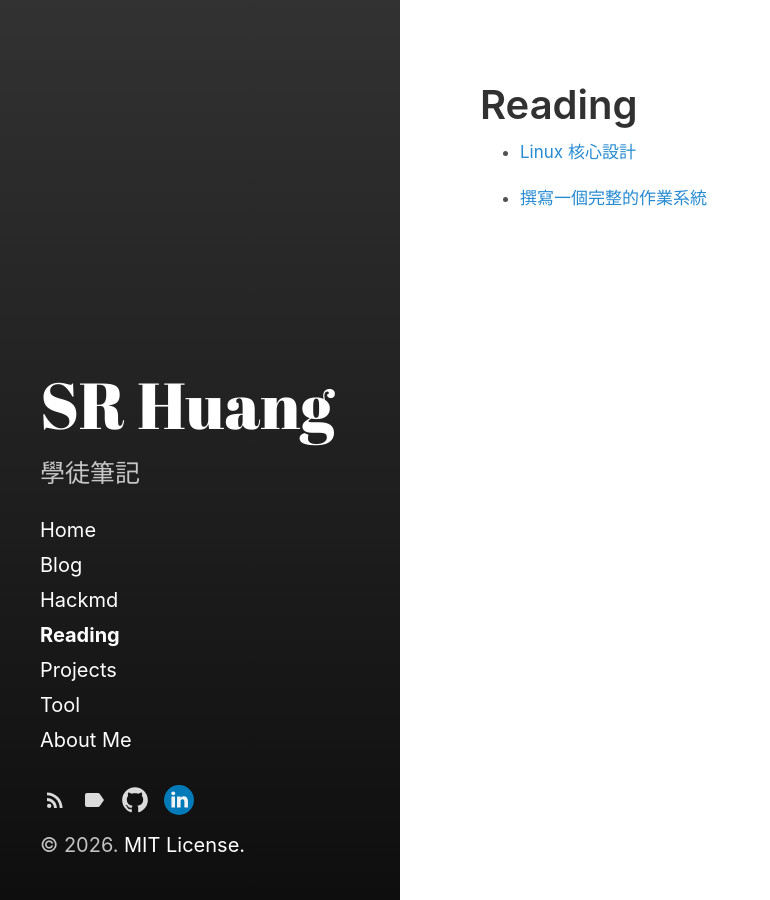
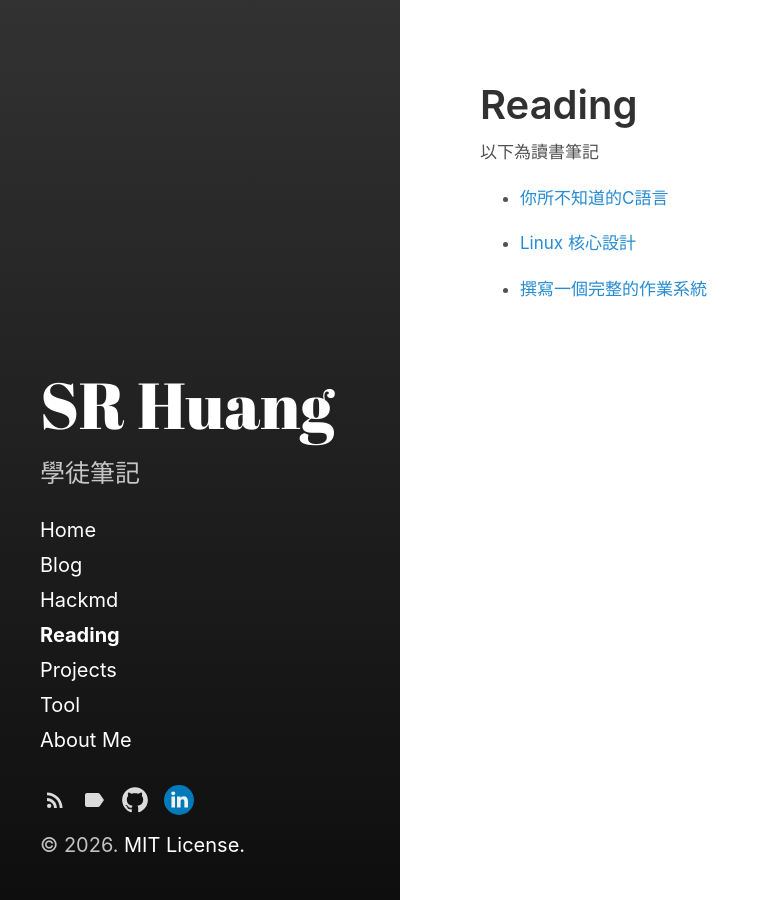
Before and after one commit to srhuang/srhuang.github.io, a Jekyll site: the page built from reading.md, in a window 1280 px wide. Shown: the whole page, without its empty margins (0-770 px from the left). Built offline with Jekyll 4.4.1, drawn with Linux system fonts in a browser that asks for light colours.

Commit message:
新增「你所不知道的C語言」

```diff
--- a/reading.md
+++ b/reading.md
@@ -4,6 +4,9 @@ title: Reading
 sidebar_link: true
 sidebar_sort_order: 1
 ---
+以下為讀書筆記
+
+* [你所不知道的C語言](https://hackmd.io/@srhuang/ByDnQEUt1l){:target="_blank"}
 
 * [Linux 核心設計](https://hackmd.io/@srhuang/S1nBLU4Kyx){:target="_blank"}
 
```
